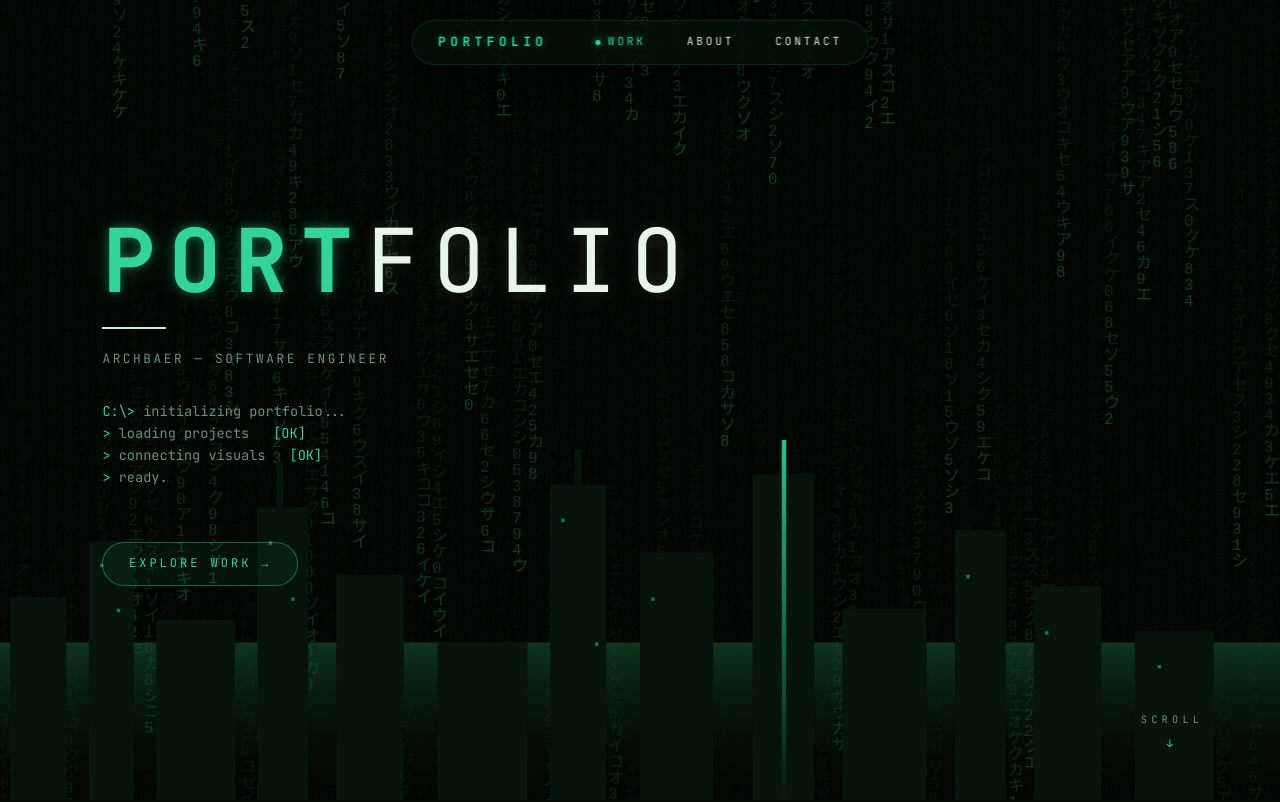
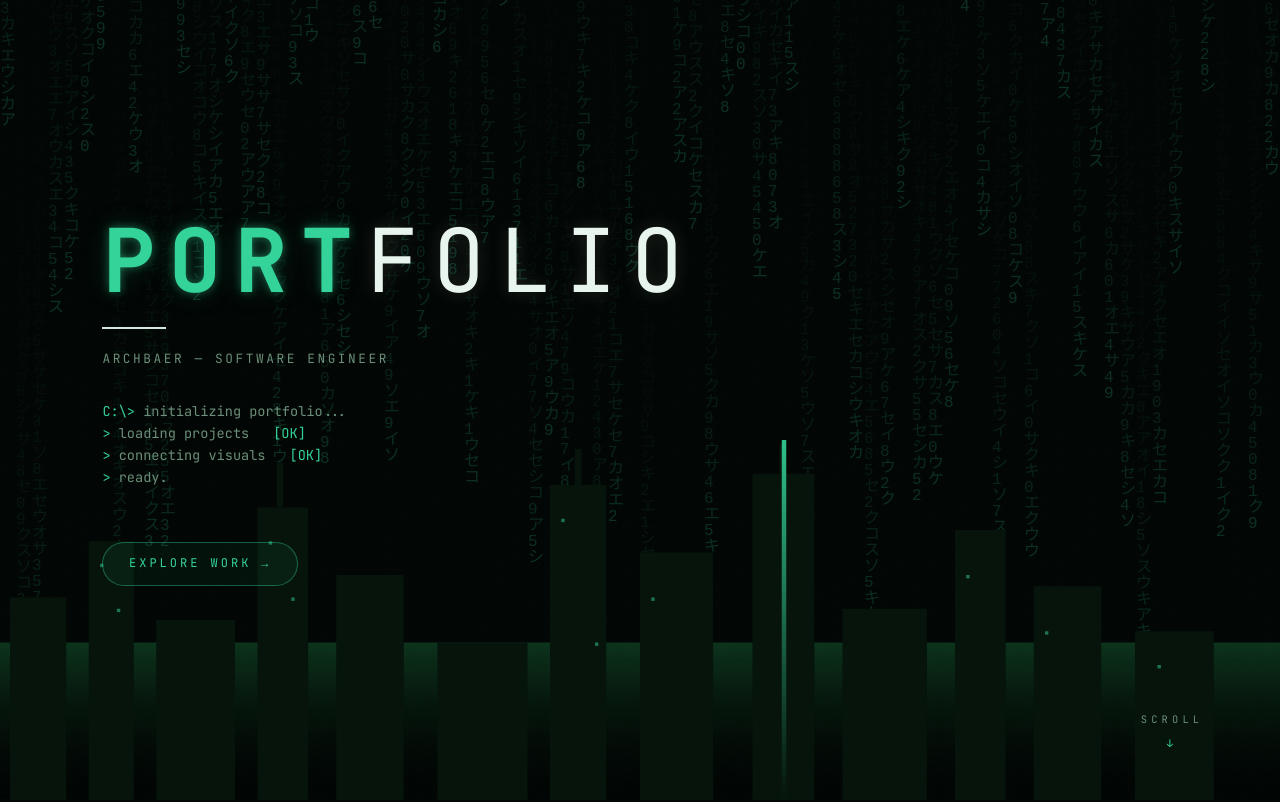
Before and after one commit to Archbaer/portfolio-website, a SvelteKit app: page / in a window 1280 px wide. Shown: the top 802 px of the page. Built offline with nearby package versions, Linux system fonts and the light colour scheme.

Commit message:
feat: terminal-compact layout — global slow rain, drop nav and footer, tighter spacing

```diff
--- a/src/app.css
+++ b/src/app.css
@@ -33,6 +33,7 @@ a { color: var(--green); text-decoration: none; }
   text-transform: uppercase;
   letter-spacing: 0.4em;
   font-size: 1rem;
+  margin: 0 0 1rem;
   display: flex;
   align-items: center;
   gap: 1rem;
--- a/src/lib/components/About.svelte
+++ b/src/lib/components/About.svelte
@@ -105,17 +105,16 @@
 
 <style>
   section {
-    min-height: 100vh;
     display: flex;
     flex-direction: column;
     justify-content: center;
-    padding: 6rem max(2rem, 8vw);
+    padding: 2.5rem max(2rem, 8vw);
   }
   .columns {
     display: grid;
     grid-template-columns: 1fr 1fr;
-    gap: 3rem;
-    margin-top: 2.5rem;
+    gap: 2rem;
+    margin-top: 1.25rem;
     align-items: start;
   }
   h3 {
@@ -231,8 +230,8 @@
   .panels {
     display: grid;
     grid-template-columns: 1fr 1fr;
-    gap: 1.5rem;
-    margin-top: 3rem;
+    gap: 1rem;
+    margin-top: 1.5rem;
   }
   .cyber {
     position: relative;
--- a/src/lib/components/Contact.svelte
+++ b/src/lib/components/Contact.svelte
@@ -95,17 +95,16 @@
 
 <style>
   section {
-    min-height: 80vh;
     display: flex;
     flex-direction: column;
     justify-content: center;
-    padding: 6rem max(2rem, 8vw);
+    padding: 2.5rem max(2rem, 8vw);
   }
   .columns {
     display: grid;
     grid-template-columns: 1fr 1.2fr;
-    gap: 3rem;
-    margin-top: 2.5rem;
+    gap: 2rem;
+    margin-top: 1.25rem;
     align-items: start;
   }
   .hint {
--- a/src/lib/components/Footer.svelte
+++ /dev/null
@@ -1,43 +0,0 @@
-<footer>
-  <div class="links">
-    <a href="/#work">Work</a>
-    <span aria-hidden="true">|</span>
-    <a href="/#about">About</a>
-    <span aria-hidden="true">|</span>
-    <a href="/#contact">Contact</a>
-  </div>
-  <div class="glyphs" aria-hidden="true">□ ○ △</div>
-</footer>
-
-<style>
-  footer {
-    display: flex;
-    justify-content: space-between;
-    align-items: center;
-    padding: 1.5rem max(2rem, 8vw);
-    border-top: var(--border);
-    color: var(--text-dim);
-    font-size: 0.75rem;
-    text-transform: uppercase;
-    letter-spacing: 0.3em;
-  }
-  .links {
-    display: flex;
-    gap: 1rem;
-  }
-  .links a {
-    color: var(--text-dim);
-  }
-  .links a:hover {
-    color: var(--green);
-  }
-  @media (max-width: 560px) {
-    footer {
-      letter-spacing: 0.15em;
-      font-size: 0.65rem;
-    }
-    .links {
-      gap: 0.6rem;
-    }
-  }
-</style>
--- a/src/lib/components/Hero.svelte
+++ b/src/lib/components/Hero.svelte
@@ -1,6 +1,5 @@
 <script>
   import { onMount } from 'svelte';
-  import MatrixRain from './MatrixRain.svelte';
   import Cityscape from './Cityscape.svelte';
   import site from '../data/site.config.js';
 
@@ -45,7 +44,6 @@
 </script>
 
 <section class="hero">
-  <MatrixRain opacity={0.25} />
   <Cityscape />
   <div class="content">
     <h1>
--- a/src/lib/components/MatrixRain.svelte
+++ b/src/lib/components/MatrixRain.svelte
@@ -2,7 +2,7 @@
   import { onMount } from 'svelte';
   import { shouldAnimate, nextDrops } from '../rain.js';
 
-  let { opacity = 0.35 } = $props();
+  let { opacity = 0.2, frameSkip = 3 } = $props();
 
   const CHARS = 'アイウエオカキクケコサシスセソ0123456789';
   const FONT = 16;
@@ -11,7 +11,7 @@
   onMount(() => {
     const ctx = canvas.getContext('2d');
     const reduced = matchMedia('(prefers-reduced-motion: reduce)').matches;
-    let w, h, drops, raf;
+    let w, h, drops, raf, frame = 0;
 
     function resize() {
       w = canvas.width = canvas.offsetWidth;
@@ -33,7 +33,7 @@
     }
 
     function loop() {
-      draw();
+      if (frame++ % frameSkip === 0) draw(); // throttle: advance 1 in N frames = slower fall
       raf = requestAnimationFrame(loop);
     }
 
@@ -67,10 +67,11 @@
 
 <style>
   canvas {
-    position: absolute;
+    position: fixed;
     inset: 0;
     width: 100%;
     height: 100%;
+    z-index: 0;
     pointer-events: none;
   }
 </style>
--- a/src/lib/components/Nav.svelte
+++ /dev/null
@@ -1,112 +0,0 @@
-<script>
-  import { onMount } from 'svelte';
-
-  let active = $state('');
-
-  const sections = [
-    { id: 'work', label: 'Work' },
-    { id: 'about', label: 'About' },
-    { id: 'contact', label: 'Contact' }
-  ];
-
-  onMount(() => {
-    const observer = new IntersectionObserver(
-      (entries) => {
-        for (const e of entries) {
-          if (e.isIntersecting) active = e.target.id;
-        }
-      },
-      { rootMargin: '-40% 0px -55% 0px' }
-    );
-    for (const s of sections) {
-      const el = document.getElementById(s.id);
-      if (el) observer.observe(el);
-    }
-    return () => observer.disconnect();
-  });
-</script>
-
-<nav>
-  <a href="/" class="brand glow">PORTFOLIO</a>
-  <div class="links">
-    {#each sections as s}
-      <a href="/#{s.id}" class:active={active === s.id}>
-        <span class="dot" aria-hidden="true"></span>{s.label}
-      </a>
-    {/each}
-  </div>
-</nav>
-
-<style>
-  nav {
-    position: fixed;
-    top: 1.25rem;
-    left: 50%;
-    transform: translateX(-50%);
-    display: flex;
-    justify-content: space-between;
-    align-items: center;
-    gap: 3rem;
-    padding: 0.7rem 1.6rem;
-    background: rgba(6, 20, 12, 0.55);
-    border: var(--border);
-    border-radius: 999px;
-    z-index: 10;
-    backdrop-filter: blur(12px);
-    box-shadow: 0 8px 32px rgba(0, 0, 0, 0.5);
-  }
-  .brand {
-    letter-spacing: 0.35em;
-    font-weight: 700;
-    font-size: 0.8rem;
-  }
-  .links {
-    display: flex;
-    gap: 1.8rem;
-  }
-  .links a {
-    display: inline-flex;
-    align-items: center;
-    gap: 0.45rem;
-    color: var(--text);
-    text-transform: uppercase;
-    letter-spacing: 0.25em;
-    font-size: 0.7rem;
-    transition: color 0.2s, text-shadow 0.2s;
-  }
-  .dot {
-    width: 5px;
-    height: 5px;
-    border-radius: 50%;
-    background: var(--green);
-    opacity: 0;
-    box-shadow: 0 0 6px rgba(52, 211, 153, 0.9);
-    transition: opacity 0.2s;
-  }
-  .links a.active .dot {
-    opacity: 1;
-  }
-  .links a.active,
-  .links a:hover {
-    color: var(--green);
-    text-shadow: 0 0 10px rgba(52, 211, 153, 0.5);
-  }
-  @media (max-width: 560px) {
-    nav {
-      gap: 1.2rem;
-      padding: 0.6rem 1rem;
-      width: calc(100% - 1.5rem);
-    }
-    .brand {
-      letter-spacing: 0.15em;
-      font-size: 0.7rem;
-    }
-    .links {
-      gap: 0.9rem;
-    }
-    .links a {
-      letter-spacing: 0.08em;
-      font-size: 0.62rem;
-    }
-  }
-</style>
--- a/src/lib/components/WorkGrid.svelte
+++ b/src/lib/components/WorkGrid.svelte
@@ -15,9 +15,9 @@
 
 <style>
   section {
-    padding: 6rem max(2rem, 8vw);
+    padding: 2.5rem max(2rem, 8vw);
   }
   .rows {
-    margin-top: 2rem;
+    margin-top: 1.25rem;
   }
 </style>
--- a/src/lib/components/WorkRow.svelte
+++ b/src/lib/components/WorkRow.svelte
@@ -38,7 +38,7 @@
 
 <style>
   .row {
-    padding: 2.5rem 0;
+    padding: 1.5rem 0;
     border-top: var(--border);
   }
   .row:last-child {
@@ -81,7 +81,7 @@
   .desc {
     color: var(--text-dim);
     max-width: 70ch;
-    margin: 1rem 0 1.25rem;
+    margin: 0.6rem 0 0.9rem;
   }
   .stack {
     list-style: none;
--- a/src/routes/+layout.svelte
+++ b/src/routes/+layout.svelte
@@ -1,6 +1,17 @@
 <script>
   import '../app.css';
+  import MatrixRain from '../lib/components/MatrixRain.svelte';
   let { children } = $props();
 </script>
 
-{@render children()}
+<MatrixRain />
+<div class="page">
+  {@render children()}
+</div>
+
+<style>
+  .page {
+    position: relative;
+    z-index: 1;
+  }
+</style>
--- a/src/routes/+page.svelte
+++ b/src/routes/+page.svelte
@@ -1,21 +1,17 @@
 <script>
-  import Nav from '../lib/components/Nav.svelte';
   import Hero from '../lib/components/Hero.svelte';
   import WorkGrid from '../lib/components/WorkGrid.svelte';
   import About from '../lib/components/About.svelte';
   import Contact from '../lib/components/Contact.svelte';
-  import Footer from '../lib/components/Footer.svelte';
 </script>
 
 <svelte:head>
   <title>Archbaer — Portfolio</title>
 </svelte:head>
 
-<Nav />
 <main>
   <Hero />
   <WorkGrid />
   <About />
   <Contact />
 </main>
-<Footer />
```
